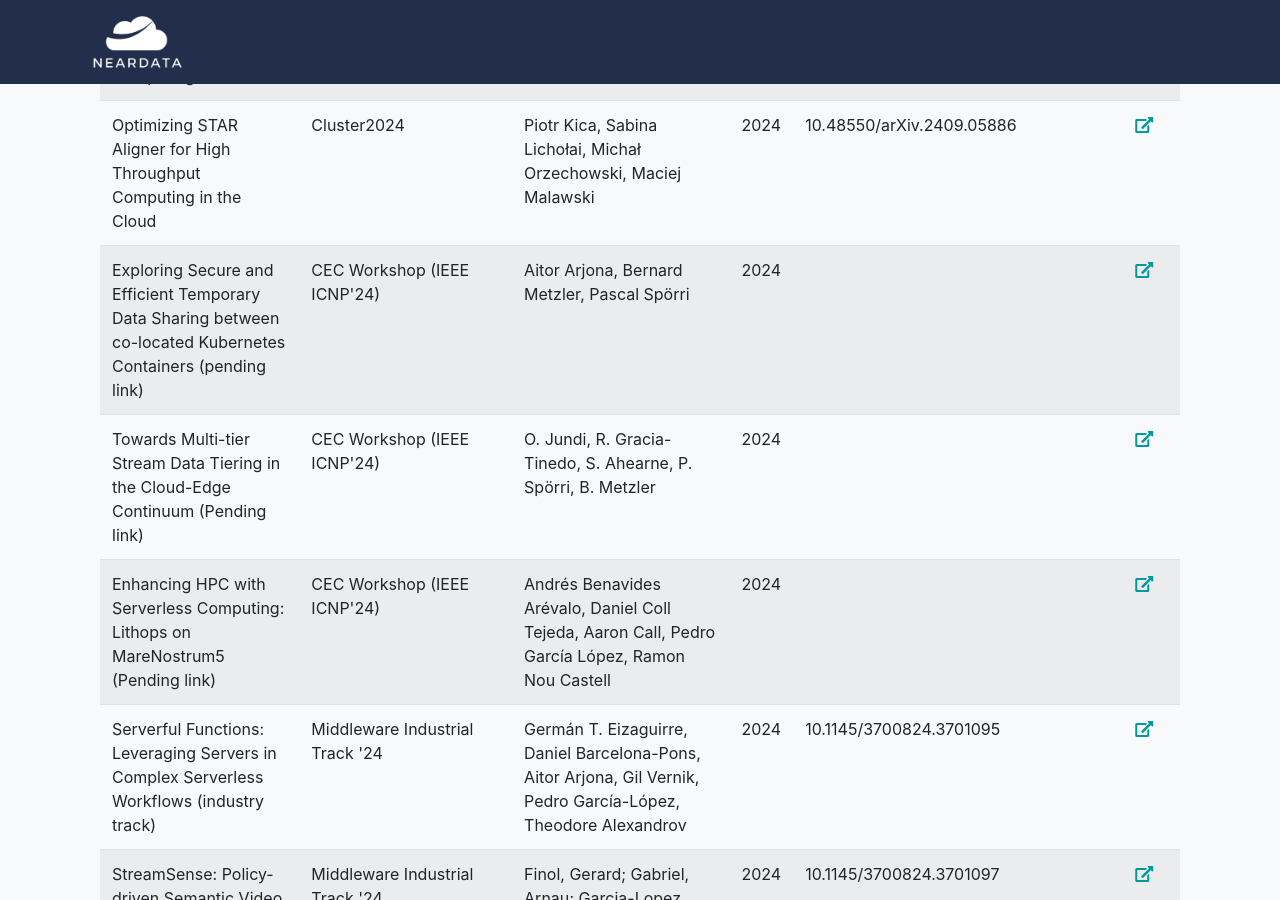
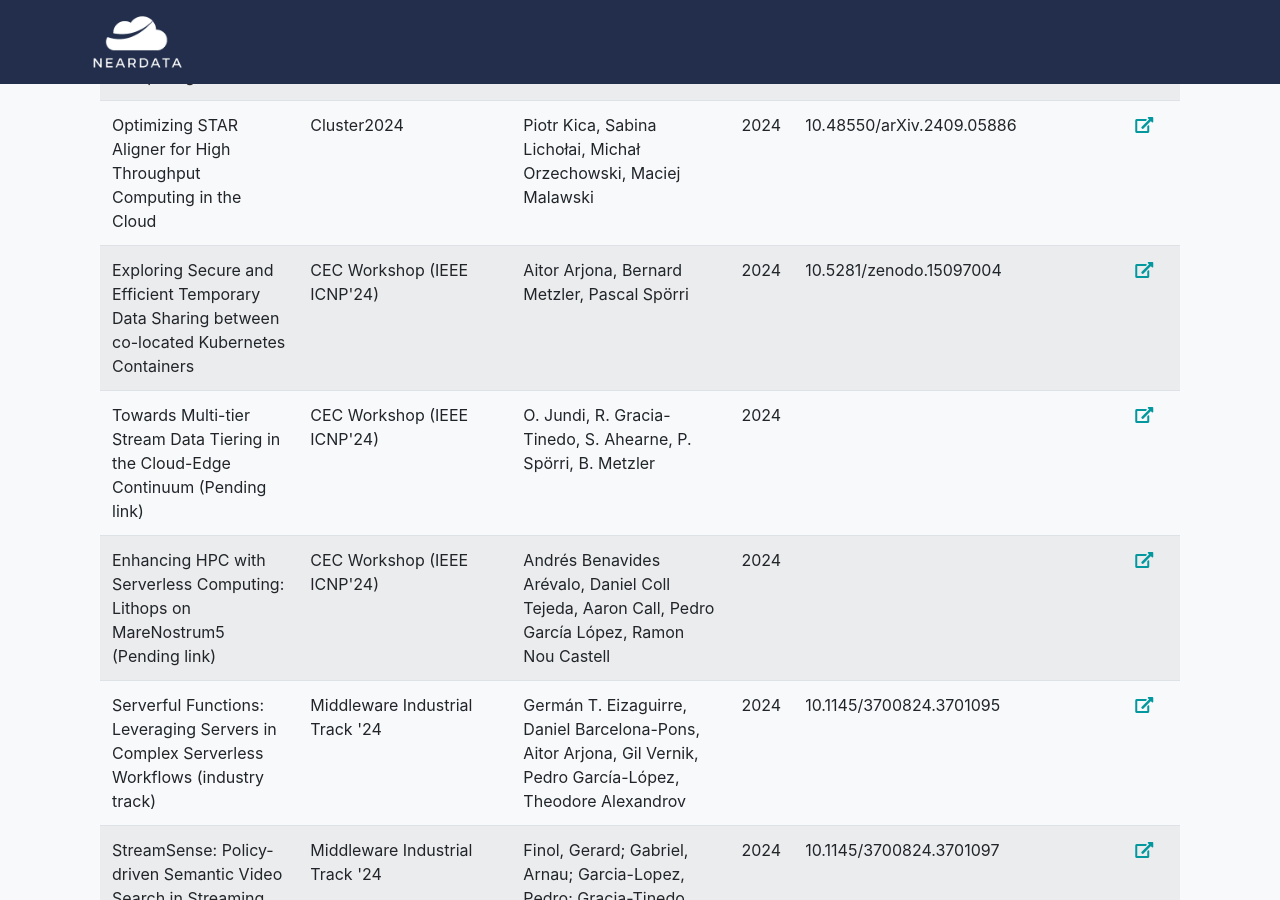
Before and after one commit to neardata-eu/neardata-eu.github.io, a Jekyll site: the page built from publication.md, in a window 1280 px wide and 900 px high, scrolled down 3159 px. Built offline with Jekyll 4.4.1, drawn with Linux system fonts in a browser that asks for light colours; some web fonts are replaced.

Commit message:
add publications

```diff
--- a/_data/sitetext.yml
+++ b/_data/sitetext.yml
@@ -300,13 +300,13 @@ publications:
     year: "2024"
     authors: "Piotr Kica, Sabina Lichołai, Michał Orzechowski, Maciej Malawski"
     doi: "10.48550/arXiv.2409.05886"
-  - title: "Exploring Secure and Efficient Temporary Data Sharing between co-located Kubernetes Containers (pending link)"
-    url: "#"
+  - title: "Exploring Secure and Efficient Temporary Data Sharing between co-located Kubernetes Containers"
+    url: "https://zenodo.org/records/15097005"
     journal-conf: "CEC Workshop (IEEE ICNP'24)"
     type: "Publication in conference proceeding/workshop"
     year: "2024"
     authors: "Aitor Arjona, Bernard Metzler, Pascal Spörri"
-    doi:
+    doi: "10.5281/zenodo.15097004"
   - title: "Towards Multi-tier Stream Data Tiering in the Cloud-Edge Continuum (Pending link)"
     url: ""
     journal-conf: "CEC Workshop (IEEE ICNP'24)"
@@ -322,7 +322,7 @@ publications:
     authors: "Andrés Benavides Arévalo, Daniel Coll Tejeda, Aaron Call, Pedro García López, Ramon Nou Castell"
     doi: ""
   - title: "Serverful Functions: Leveraging Servers in Complex Serverless Workflows (industry track)"
-    url: "https://dl.acm.org/doi/10.1145/3700824.3701095"
+    url: "https://zenodo.org/records/15019182"
     journal-conf: "Middleware Industrial Track '24"
     type: "Publication in conference proceeding/workshop"
     year: "2024"
```
